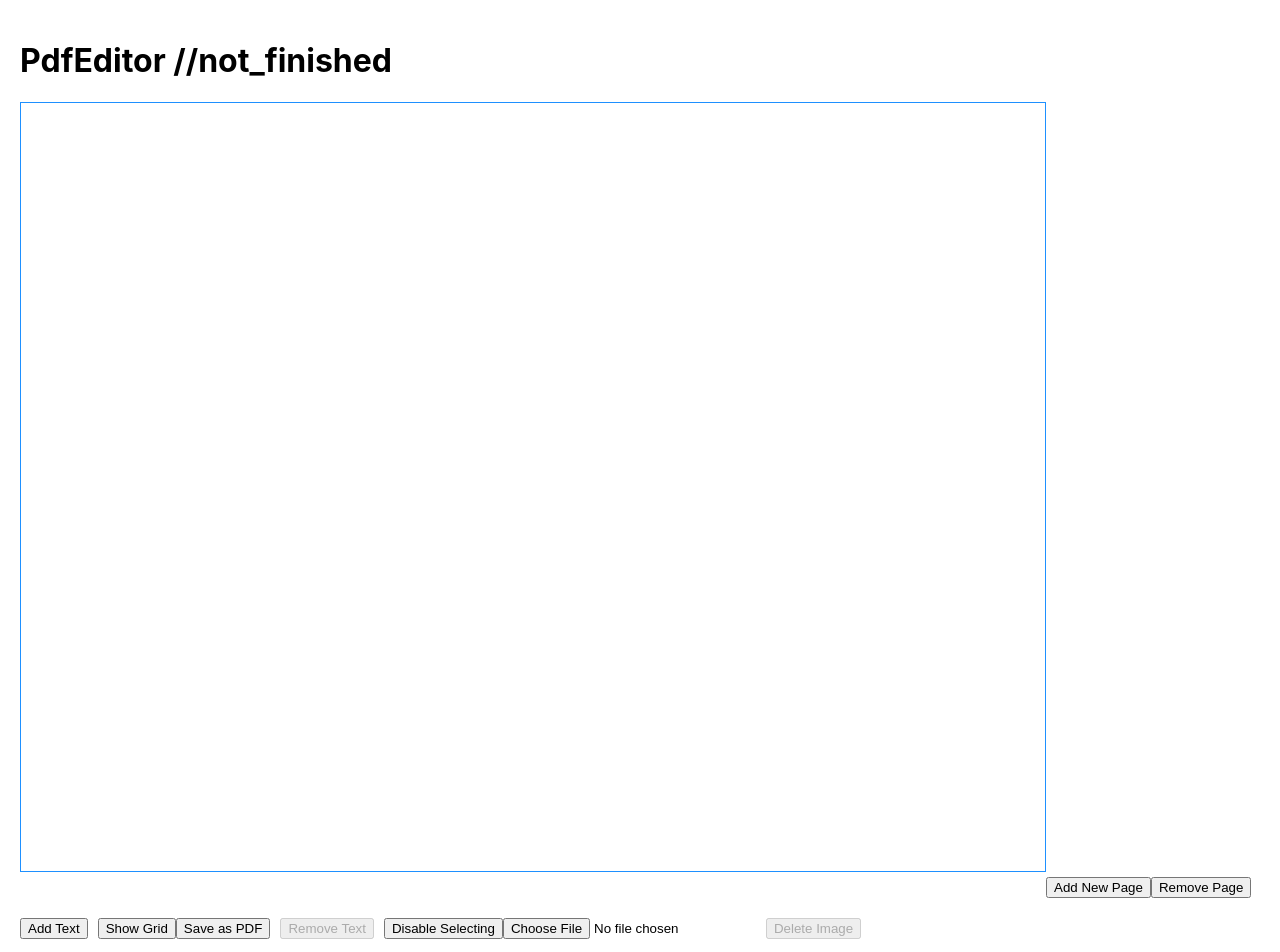
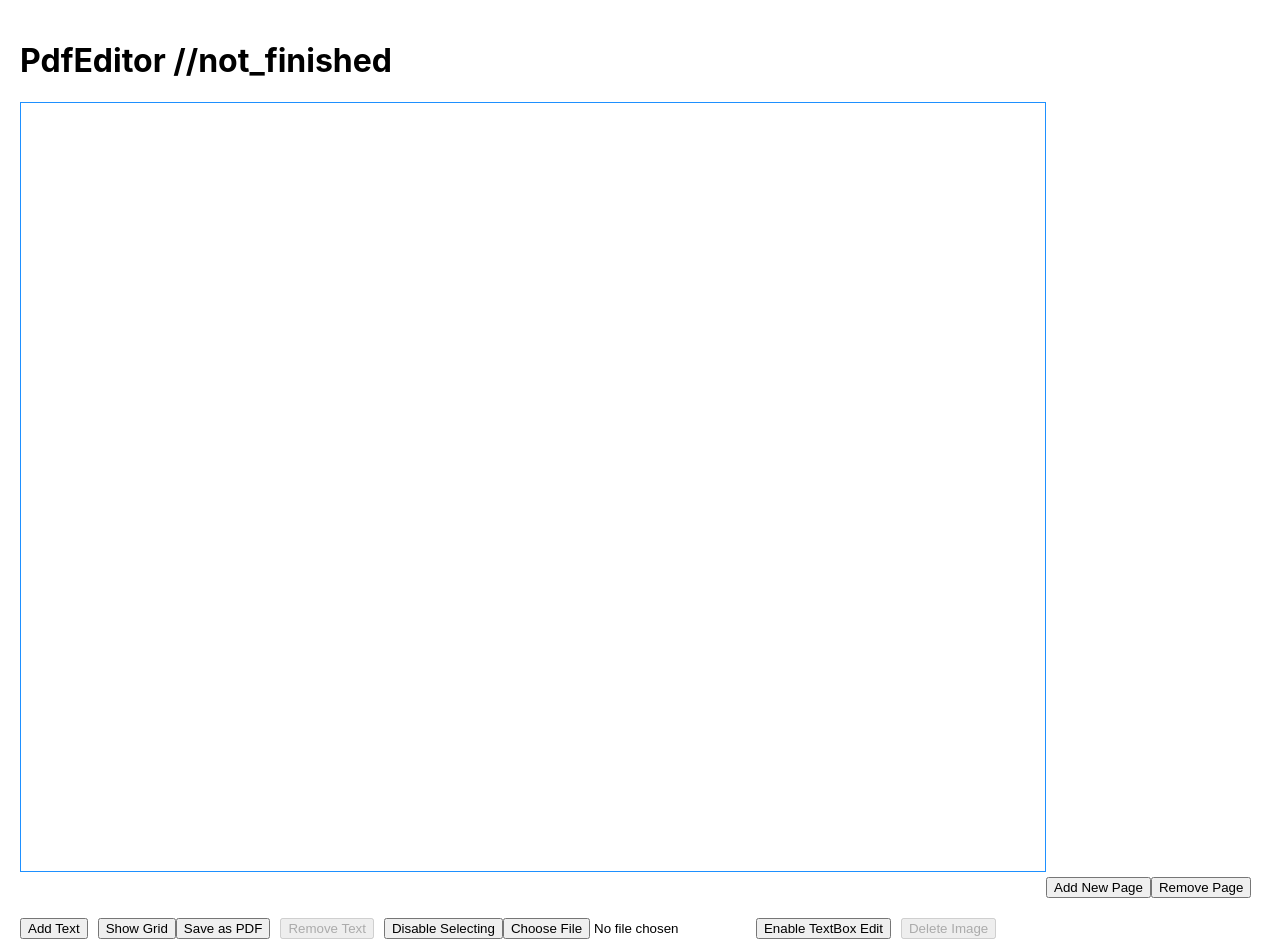
Before and after one commit to strejcik/PdfEditor, a React (Create React App) app: page / in a window 1280 px wide. Shown: the top 952 px of the page. Built offline with nearby package versions, Linux system fonts and the light colour scheme.

Commit message:
Add TextBox edit

```diff
--- a/src/App.js
+++ b/src/App.js
@@ -6,7 +6,6 @@ function App() {
   const cellSize = 20;
   const boxPadding = 10;
 
-  const canvasRef = useRef(null);
   const [textItems, setTextItems] = useState([]); // List of text items on the canvas
   const [isDragging, setIsDragging] = useState(false);
   const [dragStart, setDragStart] = useState({ x: 0, y: 0 });
@@ -24,6 +23,9 @@ function App() {
   const [maxWidth, setMaxWidth] = useState(200); // Max width input for the modal
 
 
+  const [isTextBoxEditEnabled, setIsTextBoxEditEnabled] = useState(false); // Track TextBox Edit mode
+  const [textBox, setTextBox] = useState(null); // Store TextBox properties (position, size, content)
+  const [isTextBoxEditing, setIsTextBoxEditing] = useState(false);
 
   const [pages, setPages] = useState([]); // Pages state, each page is a canvas with text/image data
   const [activePage, setActivePage] = useState(0); // Track the currently active page
@@ -336,6 +338,33 @@ const removeSelectedText = () => {
       ctx.strokeRect(selectionStart.x, selectionStart.y, rectWidth, rectHeight);
       ctx.fillRect(selectionStart.x, selectionStart.y, rectWidth, rectHeight);
     }
+
+
+
+  if (isTextBoxEditEnabled && textBox) {
+    ctx.strokeStyle = 'black';
+    ctx.lineWidth = 1;
+    const rectWidth = selectionEnd.x - selectionStart.x;
+    const rectHeight = selectionEnd.y - selectionStart.y;
+    textBox.x = selectionStart.x;
+    textBox.y = selectionStart.y;
+    textBox.width = rectWidth;
+    textBox.height = rectHeight;
+    ctx.strokeRect(textBox.x, textBox.y, rectWidth, rectHeight); // Draw border
+
+    if(isSelecting === false) {
+
+      ctx.font = `${fontSize}px Arial`;
+      const lines = textBox.text.split('\n');
+      lines.forEach((line, index) => {
+       if(textBox.index === activePage) {
+        ctx.fillText(line, textBox.x + 5, textBox.y + 20 + index * 20); // Adjust line spacing
+       }
+      });
+    }
+  }
+
+
   };
 
    // Add a new page
@@ -439,28 +468,7 @@ const removeSelectedText = () => {
             x: textItems[i].x,
             y: textItems[i].y,
           }));
-          setInitialPositions(positions)
-          // const updatePageItems = (type, items) => {
-          //   const updatedPages = [...pages];
-          //   updatedPages[activePage][type] = items;
-          //   setPages(updatedPages);
-          // };
-
-
-        // if (selectedTextIndexes.includes(index)) {
-        //   setIsDragging(true);
-        //   setDragStart({ x: offsetX, y: offsetY });
-        //   // Capture initial positions of all selected texts
-        //   const positions = selectedTextIndexes.map(i => ({
-        //     index: i,
-        //     x: textItems[i].x,
-        //     y: textItems[i].y,
-        //   }));
-        //   setInitialPositions(positions);
-        //   clickedOnText = true;
-        // }
-
-
+          setInitialPositions(positions);
 
         }
 
@@ -544,9 +552,89 @@ const removeSelectedText = () => {
   }
 
 
-  // updatePageItems('textItems', textItems)
-  // updatePageItems('imageItems', imageItems)
+
+
+
+
+
+
+
+
+
+
+
+
+
+
+    if (!isTextBoxEditEnabled) {
+
+      // Selection square logic if TextBox Edit is disabled
+      let clickedOnText = false;
+      textItems.forEach((item, index) => {
+        if(item.index === activePage) {
+          const textWidth = ctx.measureText(item.text).width;
+          const textHeight = fontSize;
+
+          if (
+            offsetX >= item.x - boxPadding &&
+            offsetX <= item.x + textWidth + boxPadding &&
+            offsetY >= item.y - textHeight - boxPadding &&
+            offsetY <= item.y + boxPadding
+          ) {
+            setIsTextSelected(true);
+            setSelectedTextIndexes([index]);
+            setSelectedTextIndex(index);
+            setDragStart({ x: offsetX, y: offsetY });
+            setIsDragging(true);
+            clickedOnText = true;
+          }
+        }
+      });
+
+      if (!clickedOnText) {
+        setIsSelecting(true);
+        setSelectionStart({ x: offsetX, y: offsetY });
+        setSelectionEnd({ x: offsetX, y: offsetY });
+        setSelectedTextIndexes([]);
+        setSelectedTextIndex(null);
+        setIsTextSelected(false);
+      }
+    }
+
   };
+
+
+  const handleKeyPress = (e) => {
+    if (isTextBoxEditEnabled && textBox) {
+      let updatedText;
+
+      if (e.key === 'Enter') {
+        updatedText = textBox.text + '\n'; // Add a newline
+      } else if (e.key === ' ') {
+        updatedText = textBox.text + ' '; // Add a space
+      } else if (e.key.length === 1) {
+        updatedText = textBox.text + e.key; // Add the character
+      } else {
+        return; // Ignore non-character keys
+      }
+
+      // Wrap text based on maxWidth
+      const wrappedTextLines = wrapText(updatedText, textBox.width);
+
+      // Combine wrapped lines into a single string with line breaks
+      const wrappedText = wrappedTextLines.map((line) => line.text).join('\n');
+
+      // Update textBox state with wrapped text
+      setTextBox({ ...textBox, text: wrappedText });
+    }
+  };
+  useEffect(() => {
+    window.addEventListener('keyup', handleKeyPress);
+    return () => {
+      window.removeEventListener('keyup', handleKeyPress);
+    };
+  }, [isTextBoxEditEnabled, textBox]);
+
 
   const handleMouseMove = (e, index) => {
     setActivePage(index);
@@ -707,15 +795,16 @@ const removeSelectedText = () => {
      updatePageItems('imageItems', uI)
   };
 
-  const handleMouseUp = () => {
+  const handleMouseUp = (e) => {
     //setSelectedImageIndex(null); setSelectedTextIndex(null); setSelectedTextIndexes([]);
-    if (isSelecting) {
     const selectionRect = {
       x: Math.min(selectionStart.x, selectionEnd.x),
       y: Math.min(selectionStart.y, selectionEnd.y),
       width: Math.abs(selectionEnd.x - selectionStart.x),
       height: Math.abs(selectionEnd.y - selectionStart.y),
     };
+    if (isSelecting) {
+
 
       const selectedIndexes = [];
       const ctx = canvasRefs.current[activePage].getContext('2d');
@@ -776,8 +865,24 @@ const removeSelectedText = () => {
     // //Deselect selection square while no text is selected
     // setIsTextSelected(true);
     // setIsSelecting(true);
+
+    if(!isTextBoxEditEnabled) {
       setSelectionStart({});
       setSelectionEnd({});
+    } else {
+      const { offsetX, offsetY } = e.nativeEvent;
+      setTextBox({
+        x: offsetX,
+        y: offsetY,
+        width: selectionRect.x, // Default width
+        height: selectionRect.y, // Default height
+        text: '', // Initial text
+        index: activePage
+      });
+      setIsSelecting(false);
+      setIsTextBoxEditing(true);
+      setMaxWidth(offsetX - selectionRect.x);
+    }
 
 
 
@@ -832,6 +937,37 @@ const addTextToCanvas = () => {
 };
 
 
+
+
+// Function to handle adding new text to the canvas
+const addTextToCanvas2 = (text, maxW) => {
+  if (text.trim() !== '') {
+    const padding = newFontSize * 0.2; // Calculate dynamic padding (20% of font size)
+    let newItem = text;
+    const wrappedText = wrapText(newItem, maxW); // Wrap text based on maxWidth
+    newItem = [];
+    console.log(wrappedText);
+    wrappedText.forEach(e => newItem.push( {
+      text: e.text,
+      fontSize: newFontSize,
+      boxPadding: padding, // Include dynamic box padding
+      x: e.x,
+      y: e.y,
+      index: activePage
+    }))
+    const updatedItems = [...textItems, ...newItem];
+    setTextItems(updatedItems);
+    saveTextItemsToLocalStorage(updatedItems); // Save to localStorage
+    setShowAddTextModal(false); // Close modal
+    setNewText(''); // Reset text input
+    setNewFontSize(fontSize); // Reset font size input
+    setMaxWidth(200); // Reset maxWidth input
+    updatePageItems('textItems', newItem)
+    drawCanvas(activePage); // Redraw canvas to show new text immediately
+  }
+};
+
+
 // Handle deleting the selected image
 const deleteSelectedImage = () => {
   if (selectedImageIndex !== null) {
@@ -845,35 +981,55 @@ const deleteSelectedImage = () => {
 };
 
 
-// Function to wrap text based on maxWidth
 const wrapText = (text, maxWidth) => {
   const ctx = canvasRefs.current[activePage].getContext('2d');
-  //ctx.font = `${fontSize}px Arial`;
+  const lines = [];
+  const paragraphs = text.split('\n'); // Split text into paragraphs by newline
 
-  const words = text.split(' ');
-  const lines = [];
+  paragraphs.forEach((paragraph) => {
+    const words = paragraph.split(' ');
     let currentLine = '';
-  let y = 50; // Default starting y-coordinate
 
-  words.forEach((word) => {
-    const testLine = currentLine + word + ' ';
-    const testWidth = ctx.measureText(testLine).width;
+    words.forEach((word, wordIndex) => {
+      let testLine = currentLine + (currentLine ? ' ' : '') + word;
+      let testWidth = ctx.measureText(testLine).width;
 
-    if (testWidth > maxWidth && currentLine) {
-      lines.push({ text: currentLine.trim(), x: 50, y }); // Add current line
-      currentLine = word + ' ';
-      y += fontSize + 5; // Move to next line
+      // If the word itself exceeds maxWidth, break it into smaller parts
+      if (ctx.measureText(word).width > maxWidth) {
+        for (let i = 0; i < word.length; i++) {
+          const testWordLine = currentLine + word[i];
+          const testWordWidth = ctx.measureText(testWordLine).width;
+
+          if (testWordWidth > maxWidth && currentLine) {
+            lines.push(currentLine); // Push the current line
+            currentLine = word[i]; // Start a new line with the current letter
           } else {
-      currentLine = testLine;
+            currentLine += word[i]; // Add the letter to the current line
+          }
+        }
+        currentLine += ''; // Add a space after breaking the word
+      } else if (testWidth > maxWidth && currentLine) {
+        lines.push(currentLine); // Push the current line
+        currentLine = word; // Start a new line with the word
+      } else {
+        currentLine = testLine; // Continue adding words to the current line
+      }
+
+      // If it's the last word in the paragraph, push the current line
+      if (wordIndex === words.length - 1 && currentLine) {
+        lines.push(currentLine);
+        currentLine = '';
       }
     });
+  });
 
-  if (currentLine) {
-    lines.push({ text: currentLine.trim(), x: 50, y }); // Add remaining text
-  }
+  return lines.map((line, i) => ({
+    text: line,
+    x: 50, // Default starting x-coordinate
+    y: 50 + i * (fontSize + 5), // Adjust y-coordinate for each line
+  }));
+};
 
-  return lines;
-};
 
   const toggleGrid = () => {
     setShowGrid((prevShowGrid) => !prevShowGrid);
@@ -928,7 +1084,7 @@ const wrapText = (text, maxWidth) => {
 
   useEffect(() => {
     drawCanvas(activePage);
-  }, [textItems, showGrid, isTextSelected, pages, activePage]);
+  }, [textItems, showGrid, isTextSelected, pages, activePage, textBox]);
 
 
   // // Update textItems or imageItems on the current page
@@ -1062,6 +1218,18 @@ const closeEditModal = () => {
       style={{ marginBottom: '10px' }}
     />
     <button
+      onClick={() => {
+        setIsTextBoxEditEnabled((prev) => !prev);
+        if(textBox !== null ) {
+          addTextToCanvas2(textBox.text, maxWidth)
+         }
+        setTextBox(null); // Clear existing TextBox on toggle
+      }}
+      style={{ marginBottom: '10px' }}
+    >
+      {isTextBoxEditEnabled ? 'Disable TextBox Edit' : 'Enable TextBox Edit'}
+    </button>
+    <button
       onClick={deleteSelectedImage}
       disabled={selectedImageIndex === null} // Disable button if no image is selected
       style={{ marginLeft: '10px' }}
```
Lines whose indentation alone changed are shown as unchanged.
